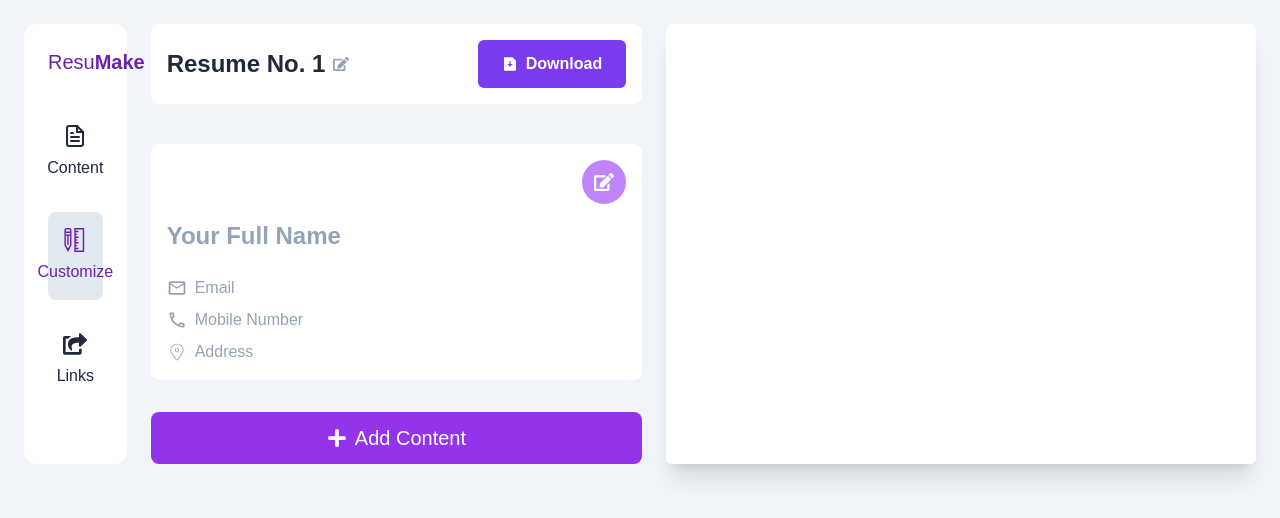
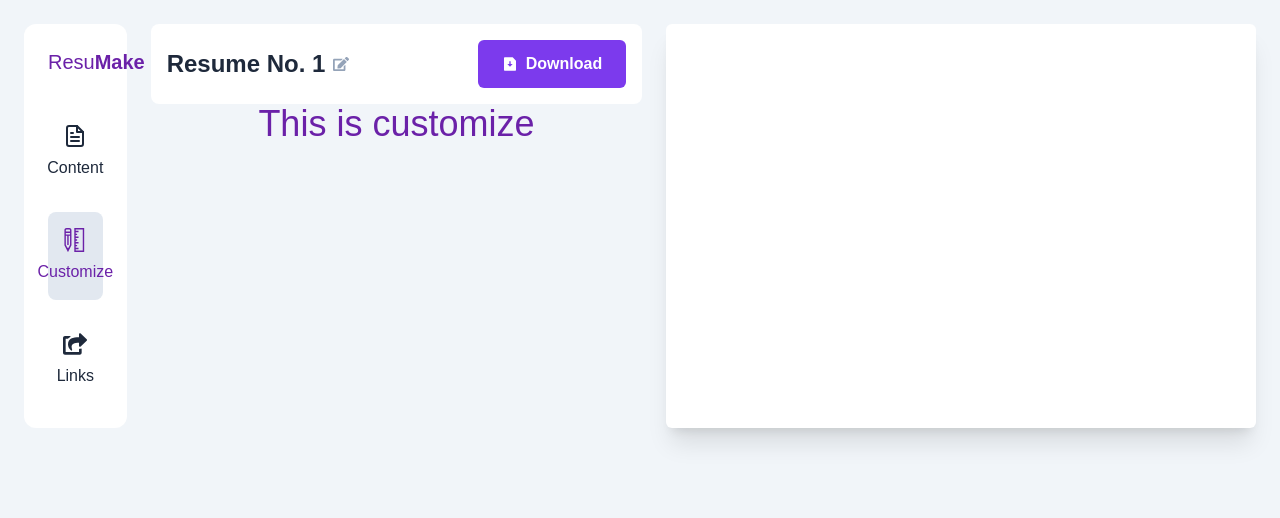
Before and after one commit to gaznafis007/resumake, a Next.js app: page /resumes/create in a window 1280 px wide. Both pictures are taken after a click on the element "Customize". Shown: the top 518 px of the page. Built offline with nearby package versions, Linux system fonts and the light colour scheme.

Commit message:
customize section inserted

```diff
--- a/src/app/resumes/create/page.jsx
+++ b/src/app/resumes/create/page.jsx
@@ -44,6 +44,7 @@ import ResumeEditPublication from "@/components/ResumeEditPublication/ResumeEdit
 import ResumeEditReference from "@/components/ResumeEditRefernece/ResumeEditReference";
 import ResumeEditDeclaration from "@/components/ResumeEditDeclaration/ResumeEditDeclaration";
 import ResumeEditCustomSection from "@/components/ResumeEditCustomSection/ResumeEditCustomSection";
+import Customize from "@/components/Customize/Customize";
 
 
 const contentSections = [
@@ -157,7 +158,7 @@ const contentSections = [
 
 
 const Create = () => {
-  const [activeSection, setActiveSection] = useState("");
+  const [activeSection, setActiveSection] = useState("content");
   const [open, setOpen] =useState(false);
   const {sections,sectionCollapse, setSections, setSectionCollapse} = useContext(ResumeInfoContext)
 
@@ -169,10 +170,13 @@ const Create = () => {
           activeSection={activeSection}
           setActiveSection={setActiveSection}
         />
-        <div className="flex flex-col w-full md:w-5/12">
+        <section className="flex flex-col w-full md:w-5/12">
           <ResumeTitle />
           {/* Resume form */}
-          <ResumePersonalInfo />
+          {
+            activeSection !== 'customize' && (
+              <>
+                  <ResumePersonalInfo />
           {
             sections && (
               <div className="mt-4 md:mt-8 grid grid-cols-1 gap-4">
@@ -201,7 +205,13 @@ const Create = () => {
               <p>add content</p>
             </div>
           </Button>
-        </div>
+              </>
+            )
+          }
+          {
+            activeSection == 'customize' && <Customize/>
+          }
+        </section>
         {/* Resume's output */}
         <section onClick={() =>setActiveSection('view')} className={`hidden md:block md:w-1/2 rounded-md bg-white shadow-xl cursor-zoom-in`}>
         <ResumeOutput />
--- /dev/null
+++ b/src/components/Customize/Customize.jsx
@@ -0,0 +1,11 @@
+import React from 'react';
+
+const Customize = () => {
+    return (
+        <div className='text-purple-800 text-4xl text-center'>
+            This is customize
+        </div>
+    );
+};
+
+export default Customize;
--- /dev/null
+++ b/src/redux/features/styleSlice.js
@@ -0,0 +1,12 @@
+const { createSlice } = require("@reduxjs/toolkit");
+
+const initialState = {};
+const styleSlice = createSlice({
+    name: 'styles',
+    initialState,
+    reducers:{}
+})
+
+
+export const {} = styleSlice.actions;
+export default styleSlice.reducer
--- a/src/redux/store.js
+++ b/src/redux/store.js
@@ -17,6 +17,7 @@ import declarationReducer from './features/declarationSlice.js'
 import customReducer from './features/customSlice.js'
 import pdfReducer from './features/pdfSlice.js'
 import userReducer from './features/userSLice.js'
+import styleReducer from './features/styleSlice'
 
 
 export const store = configureStore({
@@ -37,6 +38,7 @@ export const store = configureStore({
         references: referenceReducer,
         declaration: declarationReducer,
         custom: customReducer,
-        pdf: pdfReducer
+        pdf: pdfReducer,
+        style: styleReducer
     }
 })
```
